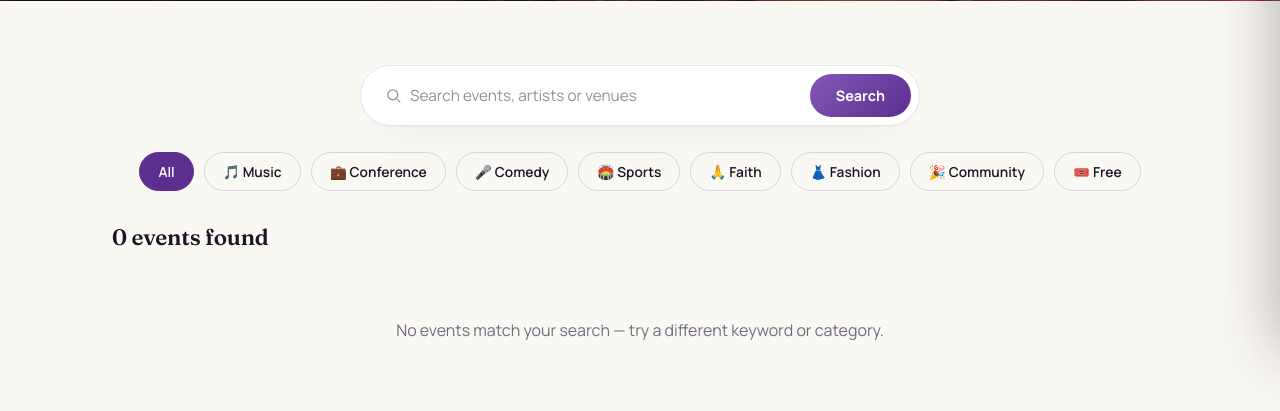
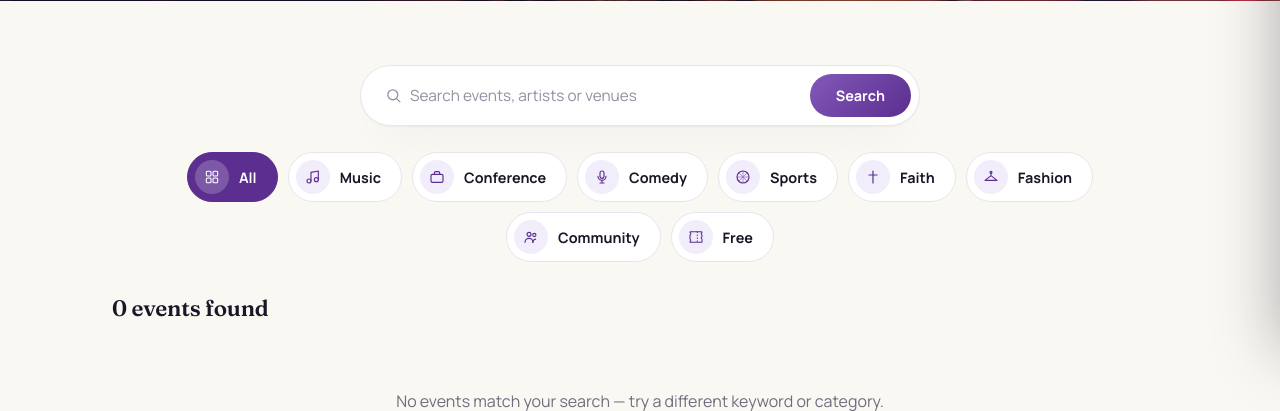
Before and after one commit to obinacademy-lab/obitickets, a PHP site: page /search.php in a window 1280 px wide. Shown: the part 431-842 px from the top of the page. Run offline with PHP 8.4, Linux system fonts and the light colour scheme; data that the repository does not hold is empty.

Commit message:
Apply the homepage's icon-pill category design to the search page
Replaces the emoji filter pills on /search.php with the same
cat-chip icon-circle treatment used on the homepage category strip,
for a consistent look across both pages. Adds ic-grid (All) and
ic-ticket (Free) icons, and drops the now-unused category_emoji()
helper and .search-cat CSS.

Co-Authored-By: Claude Sonnet 5 <noreply@anthropic.com>

```diff
--- a/assets/css/style.css
+++ b/assets/css/style.css
@@ -123,9 +123,6 @@ body.nav-open{overflow:hidden;}
 
 /* ---------- SEARCH / BROWSE ---------- */
 .search-cats{display:flex; gap:10px; justify-content:center; flex-wrap:wrap; margin-top:26px;}
-.search-cat{font-size:0.86rem; font-weight:600; padding:9px 18px; border-radius:100px; border:1.5px solid var(--line-strong); color:var(--ink); transition:border-color .25s var(--ease), color .25s var(--ease), background .25s var(--ease), transform .25s var(--ease-back);}
-.search-cat:hover{border-color:var(--purple-light); color:var(--purple); transform:translateY(-1px);}
-.search-cat.active{background:var(--purple); border-color:var(--purple); color:#fff;}
 .search-grid{display:grid; grid-template-columns:repeat(auto-fill,minmax(200px,1fr)); gap:18px;}
 
 /* ---------- dark photo banner with a breadcrumb (search.php) ---------- */
--- a/includes/events.php
+++ b/includes/events.php
@@ -107,16 +107,6 @@ function search_events(?string $q, ?string $category, bool $freeOnly = false, in
     $stmt = db()->prepare($sql);
     $stmt->execute($params);
     return $stmt->fetchAll();
-}
-
-/** A representative emoji per category, for filter pills etc. */
-function category_emoji(string $category): string
-{
-    $map = [
-        'Music' => '🎵', 'Conference' => '💼', 'Comedy' => '🎤', 'Sports' => '🏟️',
-        'Faith' => '🙏', 'Fashion' => '👗', 'Community' => '🎉',
-    ];
-    return $map[$category] ?? '🎟️';
 }
 
 /**
--- a/includes/icons.php
+++ b/includes/icons.php
@@ -24,5 +24,7 @@
 <symbol id="ic-phone" viewBox="0 0 24 24"><path d="M6.6 4.5c-1 0-1.9.9-1.7 1.9.6 3.6 2.4 7 5.1 9.7 2.7 2.7 6.1 4.5 9.7 5.1 1 .2 1.9-.7 1.9-1.7v-2.4c0-.8-.6-1.5-1.4-1.7l-3-.7a1.7 1.7 0 0 0-1.6.5l-1 1a13 13 0 0 1-5.4-5.4l1-1c.4-.4.6-1 .5-1.6l-.7-3a1.7 1.7 0 0 0-1.7-1.4H6.6z" stroke="currentColor" stroke-width="1.6" fill="none" stroke-linecap="round" stroke-linejoin="round"/></symbol>
 <symbol id="ic-instagram" viewBox="0 0 24 24"><rect x="3" y="3" width="18" height="18" rx="5" stroke="currentColor" stroke-width="1.7" fill="none"/><circle cx="12" cy="12" r="4.2" stroke="currentColor" stroke-width="1.7" fill="none"/><circle cx="17.2" cy="6.8" r="1.1" fill="currentColor"/></symbol>
 <symbol id="ic-tiktok" viewBox="0 0 24 24"><path d="M14 3v10.8a3.3 3.3 0 1 1-2.6-3.23" stroke="currentColor" stroke-width="1.7" fill="none" stroke-linecap="round" stroke-linejoin="round"/><path d="M14 3c.5 2.3 2.2 4 4.6 4.3" stroke="currentColor" stroke-width="1.7" fill="none" stroke-linecap="round"/></symbol>
+<symbol id="ic-grid" viewBox="0 0 24 24"><rect x="3.5" y="3.5" width="7" height="7" rx="1.5" stroke="currentColor" stroke-width="1.6" fill="none"/><rect x="13.5" y="3.5" width="7" height="7" rx="1.5" stroke="currentColor" stroke-width="1.6" fill="none"/><rect x="3.5" y="13.5" width="7" height="7" rx="1.5" stroke="currentColor" stroke-width="1.6" fill="none"/><rect x="13.5" y="13.5" width="7" height="7" rx="1.5" stroke="currentColor" stroke-width="1.6" fill="none"/></symbol>
+<symbol id="ic-ticket" viewBox="0 0 24 24"><path d="M3 9a2 2 0 0 0 0-3.8V5a1 1 0 0 1 1-1h16a1 1 0 0 1 1 1v.2a2 2 0 0 0 0 3.6v2.4a2 2 0 0 0 0 3.6V19a1 1 0 0 1-1 1H4a1 1 0 0 1-1-1v-.2a2 2 0 0 0 0-3.6z" stroke="currentColor" stroke-width="1.6" fill="none" stroke-linejoin="round"/><path d="M14 4v16" stroke="currentColor" stroke-width="1.4" stroke-dasharray="2.2 2.2"/></symbol>
 </defs>
 </svg>
--- a/search.php
+++ b/search.php
@@ -29,6 +29,11 @@ function search_url(string $q, string $category = '', bool $freeOnly = false): s
     ], static fn ($v) => $v !== null);
     return '/search.php' . ($params ? '?' . http_build_query($params) : '');
 }
+
+$catStripIcons = [
+    'Music' => 'ic-music', 'Conference' => 'ic-briefcase', 'Comedy' => 'ic-mic',
+    'Sports' => 'ic-ball', 'Faith' => 'ic-cross', 'Fashion' => 'ic-hanger', 'Community' => 'ic-people',
+];
 
 if ($category !== '') {
     $heroTitle = $category;
@@ -63,11 +68,20 @@ if ($category !== '') {
     </form>
 
     <div class="search-cats">
-      <a class="search-cat <?= $category === '' && !$freeOnly ? 'active' : '' ?>" href="<?= htmlspecialchars(search_url($q)) ?>">All</a>
+      <a class="cat-chip <?= $category === '' && !$freeOnly ? 'active' : '' ?>" href="<?= htmlspecialchars(search_url($q)) ?>">
+        <span class="cat-chip-ic"><svg width="16" height="16"><use href="#ic-grid"/></svg></span>
+        <span class="cat-chip-label">All</span>
+      </a>
       <?php foreach (EVENT_CATEGORIES as $cat): ?>
-        <a class="search-cat <?= $category === $cat ? 'active' : '' ?>" href="<?= htmlspecialchars(search_url($q, $cat)) ?>"><?= category_emoji($cat) ?> <?= htmlspecialchars($cat) ?></a>
+        <a class="cat-chip <?= $category === $cat ? 'active' : '' ?>" href="<?= htmlspecialchars(search_url($q, $cat)) ?>">
+          <span class="cat-chip-ic"><svg width="16" height="16"><use href="#<?= $catStripIcons[$cat] ?>"/></svg></span>
+          <span class="cat-chip-label"><?= htmlspecialchars($cat) ?></span>
+        </a>
       <?php endforeach; ?>
-      <a class="search-cat <?= $freeOnly ? 'active' : '' ?>" href="<?= htmlspecialchars(search_url($q, '', true)) ?>">🎟️ Free</a>
+      <a class="cat-chip <?= $freeOnly ? 'active' : '' ?>" href="<?= htmlspecialchars(search_url($q, '', true)) ?>">
+        <span class="cat-chip-ic"><svg width="16" height="16"><use href="#ic-ticket"/></svg></span>
+        <span class="cat-chip-label">Free</span>
+      </a>
     </div>
 
     <div class="sec-head" style="margin-top:32px">
```
